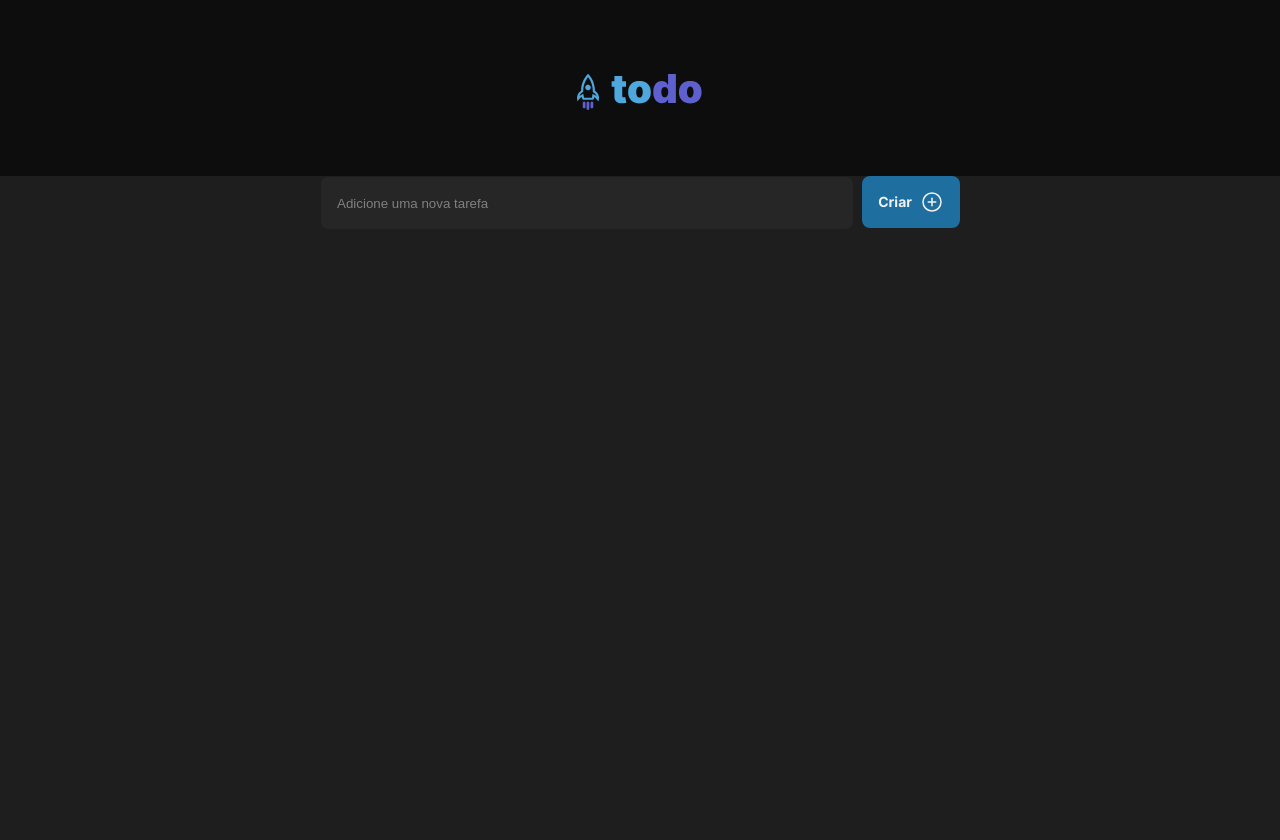
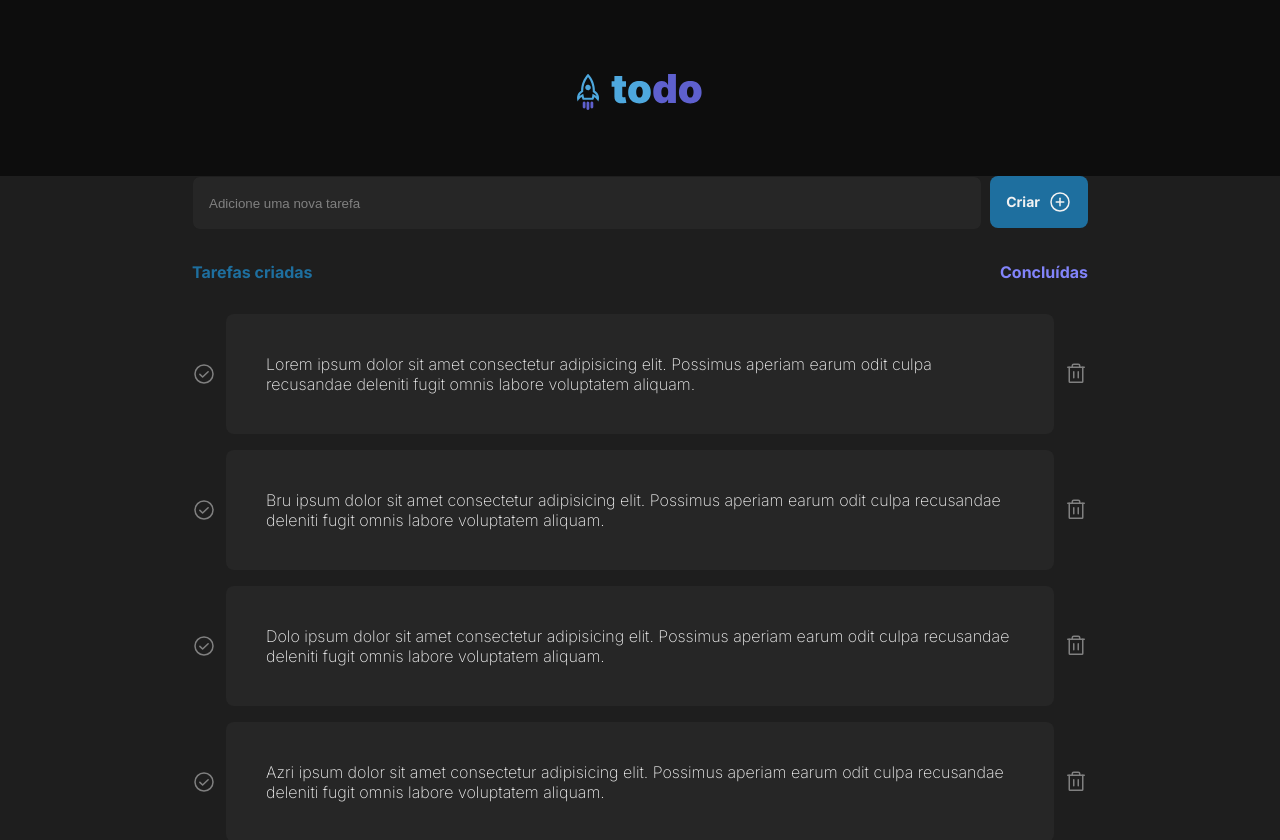
Before and after one commit to DaianiNoronha/todo-list-react, a React (Vite) app: page / in a window 1280 px wide. Shown: the top 840 px of the page. Before the commit the page ends 800 px from the top, so only its background shows below. Built offline with nearby package versions, Linux system fonts and the light colour scheme.

Commit message:
feat: component task

```diff
--- a/src/App.module.css
+++ b/src/App.module.css
@@ -26,6 +26,25 @@
   justify-content: space-between;
   gap: 0.5rem;
 
-  width: 50%;
+  width: 70%;
   margin: 0 auto;
 }
+
+.titleTop {
+  display: flex;
+  flex: 1;
+
+  justify-content: space-between;
+  gap: 0.5rem;
+
+  width: 70%;
+  margin: 2rem auto;
+}
+
+.title {
+  color: var(--blueDark);
+}
+
+.titleDois {
+  color: var(--purple);
+}
--- a/src/App.tsx
+++ b/src/App.tsx
@@ -1,22 +1,49 @@
 import { Input } from './components/Input';
 import { Header } from './components/Header';
 import { Create } from './components/Create';
-import styles from './App.module.css'
-import './global.css'
+import { Task } from './components/Task';
 
+import styles from './App.module.css';
+import './global.css';
 
+const tasks = [
+    {
+        id: 1,
+        content: 'Lorem ipsum dolor sit amet consectetur adipisicing elit. Possimus aperiam earum odit culpa recusandae deleniti fugit omnis labore voluptatem aliquam.'
+    },
+    {
+        id: 2,
+        content: 'Bru ipsum dolor sit amet consectetur adipisicing elit. Possimus aperiam earum odit culpa recusandae deleniti fugit omnis labore voluptatem aliquam.'
+    },
+    {
+        id: 3,
+        content: 'Dolo ipsum dolor sit amet consectetur adipisicing elit. Possimus aperiam earum odit culpa recusandae deleniti fugit omnis labore voluptatem aliquam.'
+    },
+    {
+        id: 4,
+        content: 'Azri ipsum dolor sit amet consectetur adipisicing elit. Possimus aperiam earum odit culpa recusandae deleniti fugit omnis labore voluptatem aliquam.'
+    },
+];
 
 export function App() {
-
-  return (
-    <main>
-       <Header/>
-       <div className={styles.div}>
-        <Input/>
-        <Create/>
-       </div>
-
-
-    </main>
-  )
+    return (
+        <div>
+            <Header />
+            <div className={styles.div}>
+                <Input />
+                <Create />
+            </div>
+            <section>
+                <div>
+                    <div className={styles.titleTop}>
+                        <h4 className={styles.title}>Tarefas criadas</h4>
+                        <h4 className={styles.titleDois}>Concluídas</h4>
+                    </div>
+                    {tasks.map(task => (
+                        <Task key={task.id} content={task.content} />
+                    ))}
+                </div>
+            </section>
+        </div>
+    );
 }
--- /dev/null
+++ b/src/components/Task.module.css
@@ -0,0 +1,38 @@
+.tasksContent {
+    display: flex; /* Utiliza flexbox */
+    align-items: center; /* Centraliza verticalmente */
+    width: 70%;
+    margin: 1rem auto;
+    justify-content: space-between; /* Espaço entre os itens */
+}
+
+.iconButton {
+    background: transparent;
+    border: 0;
+    color: var(--gray-300);
+    cursor: pointer;
+    line-height: 0;
+    border-radius: 2px;
+}
+
+.iconButton:hover {
+    color: var(--danger);
+}
+
+.iconButton.checked {
+    color: var(--blue); /* Cor quando marcado */
+    text-decoration: line-through; /* Riscar o texto */
+}
+
+.pTask {
+    flex: 1; /* Ocupa o espaço restante */
+    margin: 0 10px; /* Margem entre o parágrafo e os botões */
+    color: var(--gray-100);
+    background: var(--gray-500);
+    border-radius: 8px;
+    padding: 2.5rem;
+}
+
+.pTask + .pTask {
+    margin-top: 2rem;
+}
--- /dev/null
+++ b/src/components/Task.tsx
@@ -0,0 +1,16 @@
+import { CheckCircle, Trash } from 'phosphor-react';
+import styles from './Task.module.css';
+
+export function Task({ content }) {
+    return (
+        <div className={styles.tasksContent}>
+            <button className={styles.iconButton}>
+                <CheckCircle size={24} />
+            </button>
+            <p className={styles.pTask}>{content}</p>
+            <button className={styles.iconButton}>
+                <Trash size={24}/>
+            </button>
+        </div>
+    );
+}
```
Lines whose indentation alone changed are shown as unchanged.
